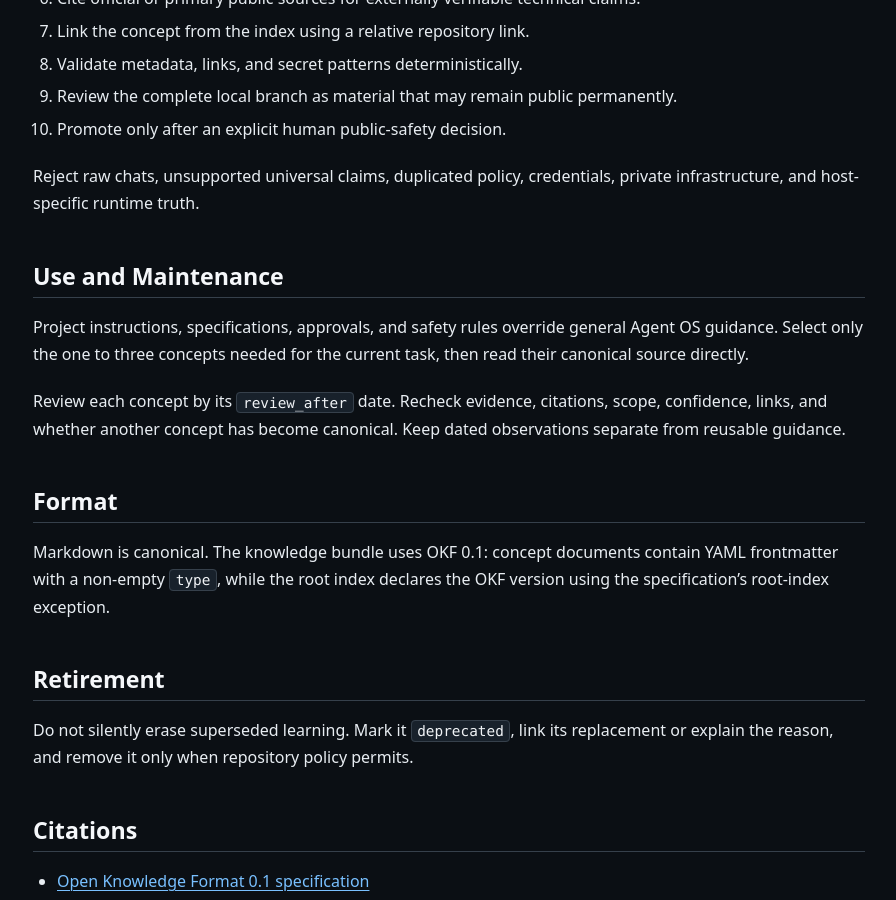
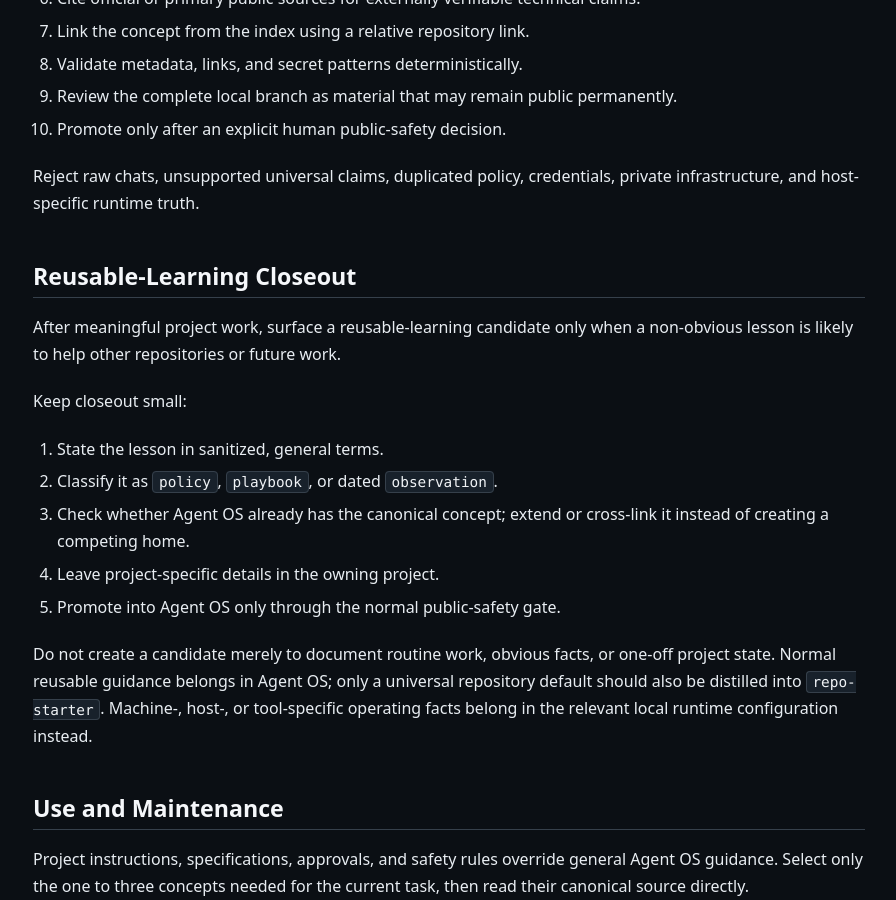
Before and after one commit to amitkarpe/agent-os, a Jekyll site: the page built from kb/policies/knowledge-lifecycle-and-publication.md, in a window 1280 px wide and 900 px high, scrolled down 787 px. Shown: the whole window, without its empty margins (191-1087 px from the left). Built offline with Jekyll 4.4.1, drawn with Linux system fonts in a browser that asks for light colours.

Commit message:
docs: add minimal reusable-learning closeout rule

```diff
--- a/kb/policies/knowledge-lifecycle-and-publication.md
+++ b/kb/policies/knowledge-lifecycle-and-publication.md
@@ -44,6 +44,26 @@ One curator owns promotion. Before moving a candidate into Git:
 Reject raw chats, unsupported universal claims, duplicated policy, credentials,
 private infrastructure, and host-specific runtime truth.
 
+## Reusable-Learning Closeout
+
+After meaningful project work, surface a reusable-learning candidate only when a
+non-obvious lesson is likely to help other repositories or future work.
+
+Keep closeout small:
+
+1. State the lesson in sanitized, general terms.
+2. Classify it as `policy`, `playbook`, or dated `observation`.
+3. Check whether Agent OS already has the canonical concept; extend or cross-link
+   it instead of creating a competing home.
+4. Leave project-specific details in the owning project.
+5. Promote into Agent OS only through the normal public-safety gate.
+
+Do not create a candidate merely to document routine work, obvious facts, or
+one-off project state. Normal reusable guidance belongs in Agent OS; only a
+universal repository default should also be distilled into `repo-starter`.
+Machine-, host-, or tool-specific operating facts belong in the relevant local
+runtime configuration instead.
+
 ## Use and Maintenance
 
 Project instructions, specifications, approvals, and safety rules override
```
